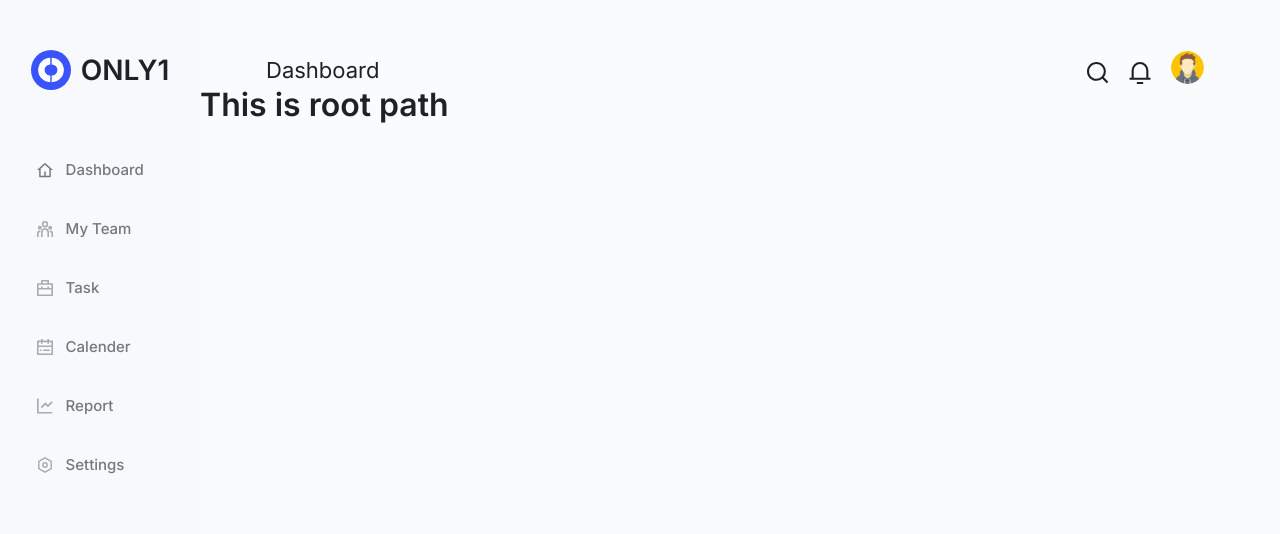
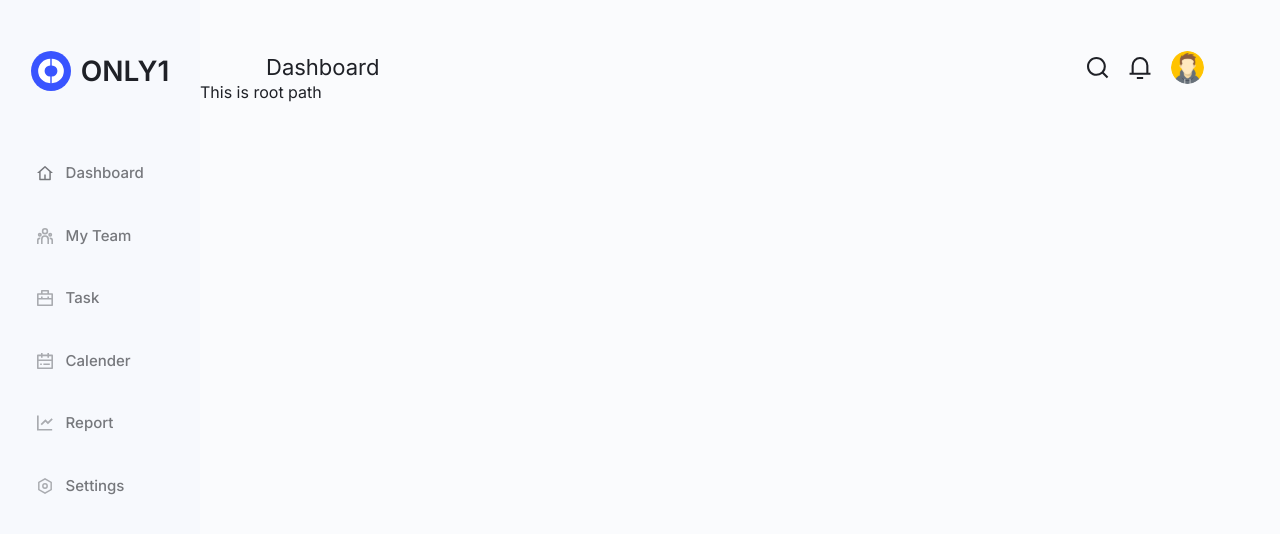
Before and after one commit to a3har/only1-dashboard, a React (Create React App) app: page / in a window 1280 px wide. Shown: the top 534 px of the page. Built offline with nearby package versions, Linux system fonts and the light colour scheme.

Commit message:
Added tailwind css

```diff
--- /dev/null
+++ b/craco.config.js
@@ -0,0 +1,7 @@
+module.exports = {
+  style: {
+    postcss: {
+      plugins: [require("tailwindcss"), require("autoprefixer")],
+    },
+  },
+};
--- a/docker-compose.yml
+++ b/docker-compose.yml
@@ -8,6 +8,6 @@
       - "3000:3000"
     user: $USER
     command: >
-        bash -c "npm install && npm start"
+      bash -c "npm install && npm run start"
     stdin_open: true
     tty: true
--- a/src/components/Header/Header.css
+++ b/src/components/Header/Header.css
@@ -5,7 +5,11 @@
   font-size: 22px;
   padding-inline: 3em;
   margin-top: 55px;
-  max-height: 30px;
+  max-height: 25px;
+}
+.header__right {
+  display: flex;
+  align-items: center;
 }
 
 .header__right > * {
--- a/src/index.css
+++ b/src/index.css
@@ -1,3 +1,7 @@
+@tailwind base;
+@tailwind components;
+@tailwind utilities;
+
 * {
   margin: 0;
 }
--- /dev/null
+++ b/tailwind.config.js
@@ -0,0 +1,11 @@
+module.exports = {
+  purge: ["./src/**/*.{js,jsx,ts,tsx}", "./public/index.html"],
+  darkMode: false, // or 'media' or 'class'
+  theme: {
+    extend: {},
+  },
+  variants: {
+    extend: {},
+  },
+  plugins: [],
+};
```
Also changed, not shown: package.json (+8 -3 lines), src/App.js (+5 -8 lines), 1 other file (tests, documents, lock files or other folders).
